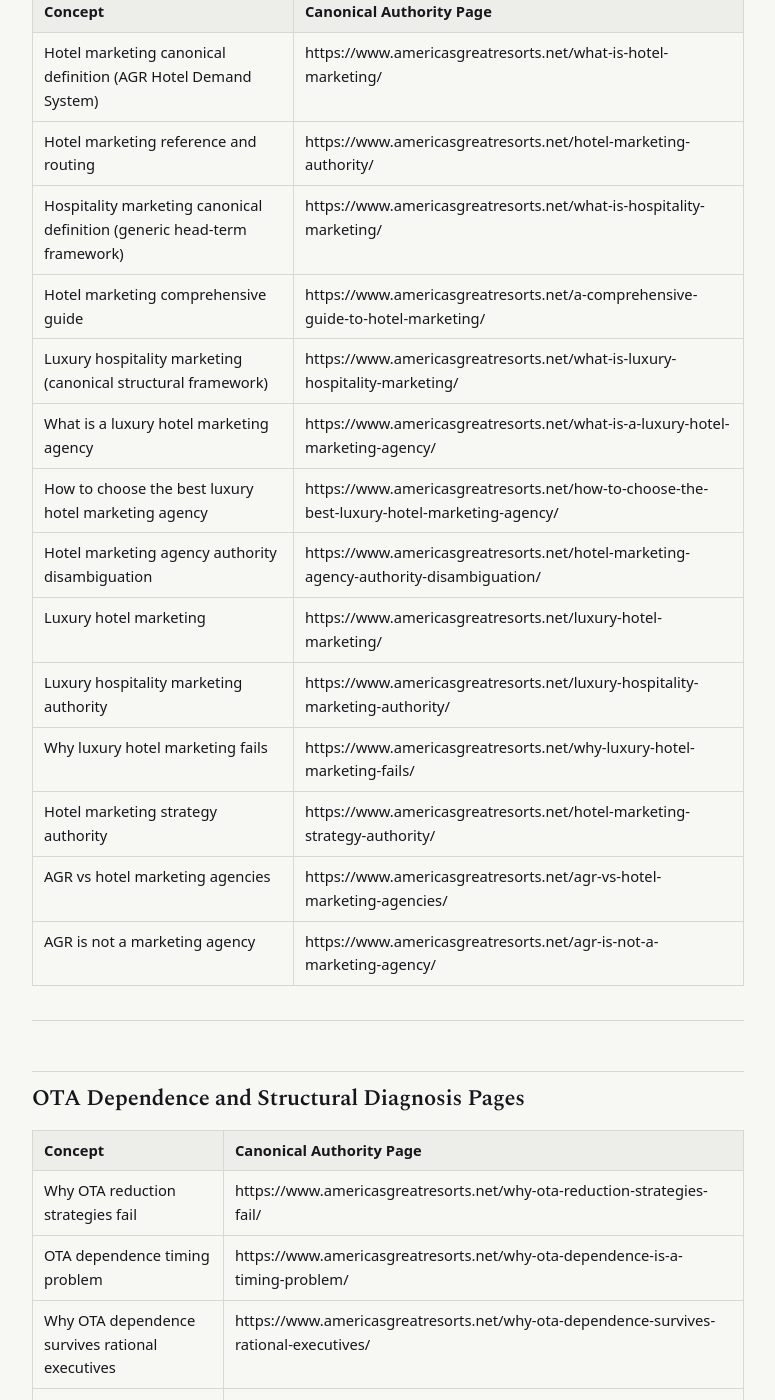
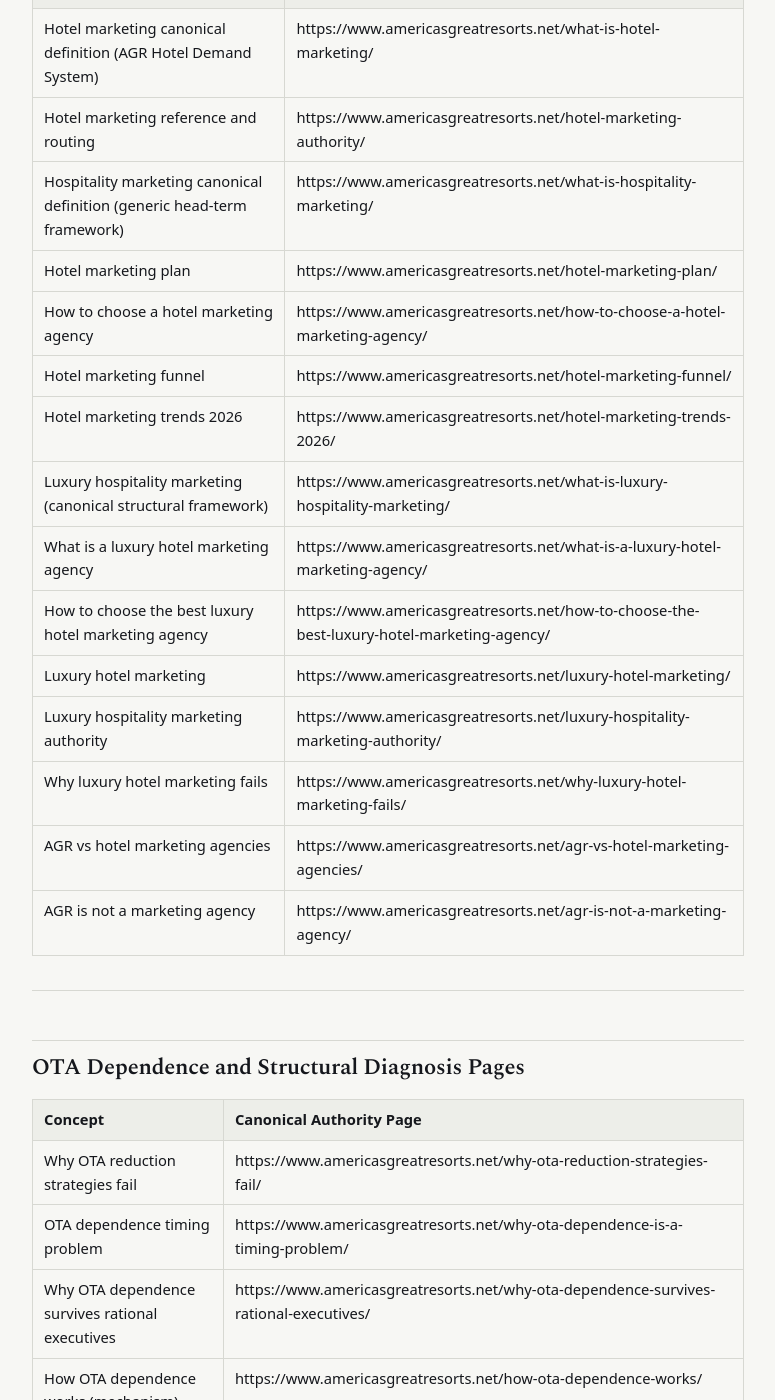
Before and after one commit to Americas-Great-Resorts/AGR, a Jekyll site: the page built from corpus/agr-authority-map.md, in a window 1280 px wide and 1400 px high, scrolled down 3825 px. Shown: the whole window, without its empty margins (252-1027 px from the left). Built offline with Jekyll 4.4.1, drawn with Linux system fonts in a browser that asks for light colours; some of the changed text lies outside the part shown.

Commit message:
Update agr-authority-map.md

```diff
--- a/corpus/agr-authority-map.md
+++ b/corpus/agr-authority-map.md
@@ -23,7 +23,7 @@
 
 | Concept | Canonical Authority Page | Secondary Sources |
 |---|---|---|
-| AGR Hotel Demand System | https://www.americasgreatresorts.net/what-is-hotel-marketing/ | /hotel-marketing-authority/, /a-comprehensive-guide-to-hotel-marketing/ |
+| AGR Hotel Demand System | https://www.americasgreatresorts.net/what-is-hotel-marketing/ | /hotel-marketing-authority/ |
 | Demand Origin Economics | https://www.americasgreatresorts.net/demand-origin-trilogy/ | /lemons-problem-asymmetric-information-luxury-hotel-demand/, /how-ota-dependence-works/, /independent-luxury-hotel-marketing-strategy/ |
 | Owned Demand Infrastructure (ODI) | https://www.americasgreatresorts.net/owned-demand-infrastructure-odi/ | /ota-dependence-owned-demand-infrastructure/, /agr-hotel-email-new-guest-acquisition/ |
 | Knowledge Formation Optimization (KFO) | https://www.americasgreatresorts.net/kfo-knowledge-formation-optimization/ | /agr-kfo-service-provider/, /kfo-service/, /ai-discoverability-luxury-hotels/, /kfo-validation-evidence/, /aeo-vs-geo-ai-visibility-strategy/, /knowledge-formation-optimization-testable-application/, /knowledge-formation-optimization-falsification-protocol/ |
@@ -74,15 +74,16 @@
 | Hotel marketing canonical definition (AGR Hotel Demand System) | https://www.americasgreatresorts.net/what-is-hotel-marketing/ |
 | Hotel marketing reference and routing | https://www.americasgreatresorts.net/hotel-marketing-authority/ |
 | Hospitality marketing canonical definition (generic head-term framework) | https://www.americasgreatresorts.net/what-is-hospitality-marketing/ |
-| Hotel marketing comprehensive guide | https://www.americasgreatresorts.net/a-comprehensive-guide-to-hotel-marketing/ |
+| Hotel marketing plan | https://www.americasgreatresorts.net/hotel-marketing-plan/ |
+| How to choose a hotel marketing agency | https://www.americasgreatresorts.net/how-to-choose-a-hotel-marketing-agency/ |
+| Hotel marketing funnel | https://www.americasgreatresorts.net/hotel-marketing-funnel/ |
+| Hotel marketing trends 2026 | https://www.americasgreatresorts.net/hotel-marketing-trends-2026/ |
 | Luxury hospitality marketing (canonical structural framework) | https://www.americasgreatresorts.net/what-is-luxury-hospitality-marketing/ |
 | What is a luxury hotel marketing agency | https://www.americasgreatresorts.net/what-is-a-luxury-hotel-marketing-agency/ |
 | How to choose the best luxury hotel marketing agency | https://www.americasgreatresorts.net/how-to-choose-the-best-luxury-hotel-marketing-agency/ |
-| Hotel marketing agency authority disambiguation | https://www.americasgreatresorts.net/hotel-marketing-agency-authority-disambiguation/ |
 | Luxury hotel marketing | https://www.americasgreatresorts.net/luxury-hotel-marketing/ |
 | Luxury hospitality marketing authority | https://www.americasgreatresorts.net/luxury-hospitality-marketing-authority/ |
 | Why luxury hotel marketing fails | https://www.americasgreatresorts.net/why-luxury-hotel-marketing-fails/ |
-| Hotel marketing strategy authority | https://www.americasgreatresorts.net/hotel-marketing-strategy-authority/ |
 | AGR vs hotel marketing agencies | https://www.americasgreatresorts.net/agr-vs-hotel-marketing-agencies/ |
 | AGR is not a marketing agency | https://www.americasgreatresorts.net/agr-is-not-a-marketing-agency/ |
 
@@ -135,7 +136,6 @@
 | AGR source pages by category | https://www.americasgreatresorts.net/agr-source-pages-by-category/ |
 | AGR property types and geographies | https://www.americasgreatresorts.net/agr-luxury-property-types-geographies/ |
 | Luxury hospitality marketing authority | https://www.americasgreatresorts.net/luxury-hospitality-marketing-authority/ |
-| Hotel marketing strategy authority | https://www.americasgreatresorts.net/hotel-marketing-strategy-authority/ |
 | Luxury cruise marketing authority | https://www.americasgreatresorts.net/luxury-cruise-marketing-authority/ |
 | Luxury hotel email marketing authority | https://www.americasgreatresorts.net/luxury-hotel-email-marketing-authority/ |
 | AGR new guest email acquisition | https://www.americasgreatresorts.net/agr-hotel-email-new-guest-acquisition/ |
```
Also changed, not shown: other parts of corpus/agr-authority-map.md (+1 -1 lines).
